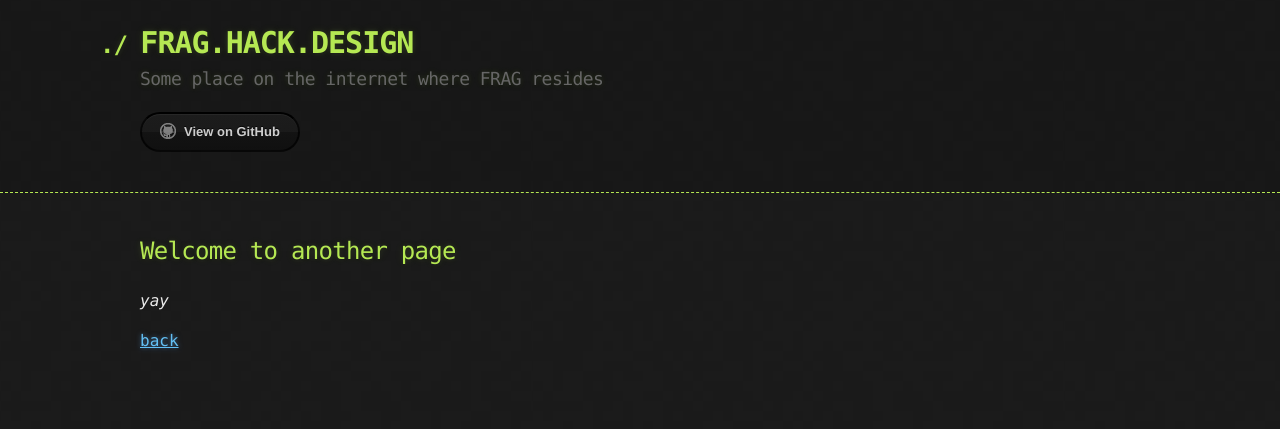
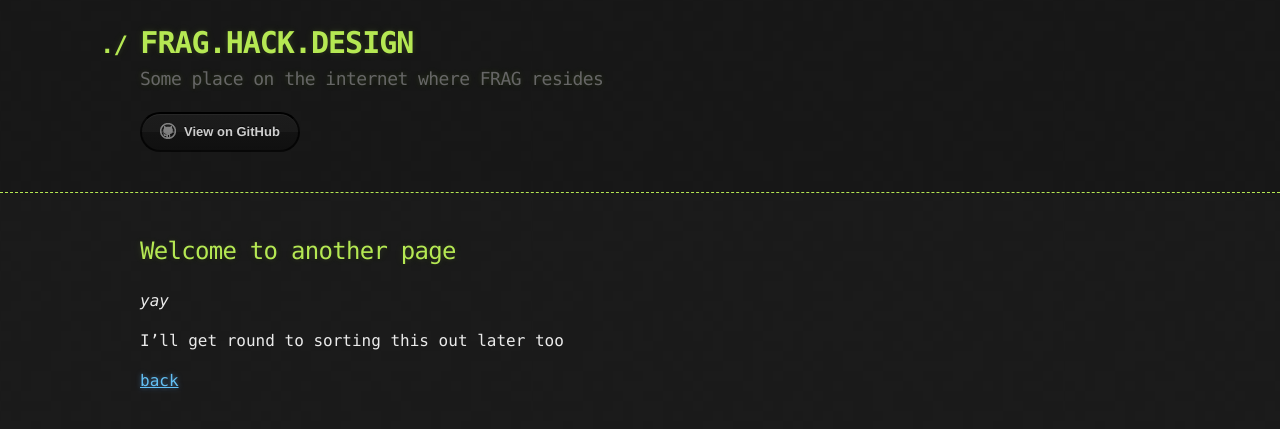
Before and after one commit to FRAG69/FRAG69.github.io, a Jekyll site: the page built from another-page.md, in a window 1280 px wide. Shown: the top 429 px of the page. Built offline with Jekyll 4.4.1, drawn with Linux system fonts in a browser that asks for light colours; our own code applies the rules of GitHub Pages for plain Markdown files.

Commit message:
test page

```diff
--- a/another-page.md
+++ b/another-page.md
@@ -6,4 +6,6 @@ layout: default
 
 _yay_
 
+I'll get round to sorting this out later too
+
 [back](./)
```
